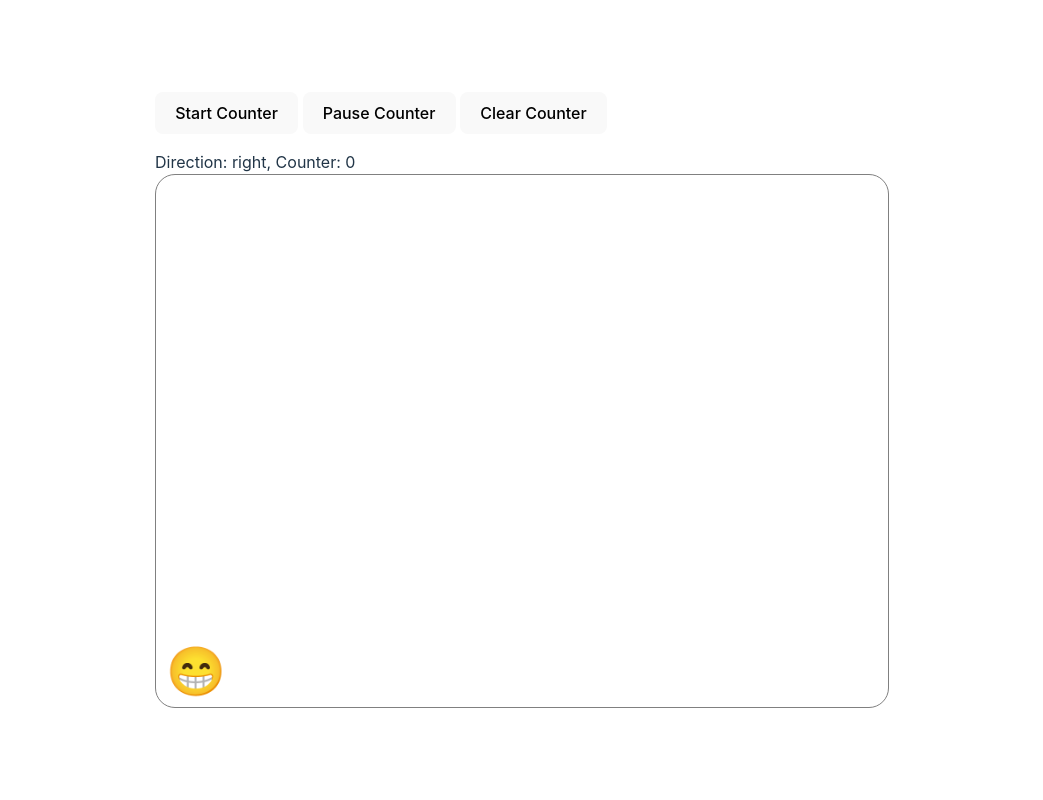
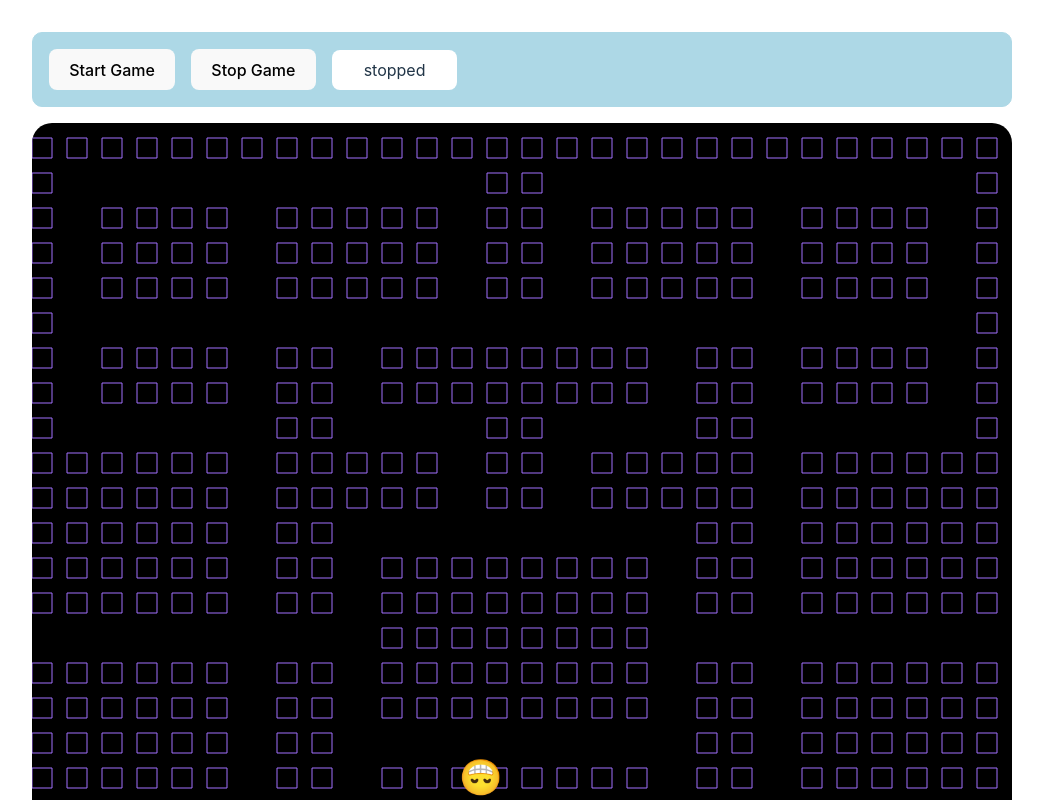
Before and after one commit to MaxRubel/pac-max, a Svelte app: page / in a window 1280 px wide. Shown: the top 800 px of the page, without its empty margins (118-1161 px from the left). Built offline with nearby package versions, Linux system fonts and the light colour scheme.

Commit message:
can move the guy

```diff
--- /dev/null
+++ b/gameboard.ts
@@ -0,0 +1,31 @@
+//prettier-ignore
+export const gameBoard = [
+  [1, 1, 1, 1, 1, 1, 1, 1, 1, 1, 1, 1, 1, 1, 1, 1, 0, 1, 1, 1, 1, 1, 1, 1, 1, 1, 1, 1, 1, 1, 1],
+  [1, 0, 0, 0, 0, 1, 1, 0, 0, 0, 0, 1, 1, 1, 1, 1, 0, 1, 1, 1, 1, 1, 0, 0, 0, 0, 0, 0, 0, 0, 1],
+  [1, 0, 1, 1, 0, 1, 1, 0, 1, 1, 0, 1, 1, 1, 1, 1, 0, 1, 1, 1, 1, 1, 0, 1, 1, 0, 1, 1, 1, 0, 1],
+  [1, 0, 1, 1, 0, 0, 0, 0, 1, 1, 0, 1, 1, 1, 1, 1, 0, 1, 1, 1, 1, 1, 0, 1, 1, 0, 1, 1, 1, 0, 1],
+  [1, 0, 1, 1, 0, 1, 1, 1, 1, 1, 0, 1, 1, 1, 1, 1, 0, 1, 1, 1, 1, 1, 0, 1, 1, 0, 1, 1, 1, 0, 1],
+  [1, 0, 1, 1, 0, 1, 1, 1, 1, 1, 0, 1, 1, 1, 1, 1, 0, 1, 1, 1, 1, 1, 0, 1, 1, 0, 1, 1, 1, 0, 1],
+  [1, 0, 1, 1, 0, 0, 0, 0, 0, 0, 0, 0, 0, 0, 0, 0, 0, 0, 0, 0, 0, 0, 0, 0, 0, 0, 0, 0, 0, 0, 1],
+  [1, 0, 1, 1, 1, 1, 1, 0, 1, 1, 0, 1, 1, 1, 1, 1, 0, 1, 1, 1, 1, 1, 1, 1, 1, 0, 1, 1, 1, 0, 1],
+  [1, 0, 1, 1, 1, 1, 1, 0, 1, 1, 0, 1, 1, 1, 1, 1, 0, 1, 1, 1, 1, 1, 1, 1, 1, 0, 1, 1, 1, 0, 1],
+  [1, 0, 1, 1, 0, 0, 0, 0, 1, 1, 0, 0, 0, 0, 0, 0, 0, 0, 0, 0, 1, 1, 0, 0, 0, 0, 1, 1, 1, 0, 1],
+  [1, 0, 1, 1, 0, 1, 1, 0, 1, 1, 0, 1, 1, 0, 1, 1, 1, 1, 1, 0, 1, 1, 0, 1, 1, 0, 1, 1, 1, 0, 1],
+  [1, 0, 1, 1, 0, 1, 1, 0, 1, 1, 0, 1, 1, 0, 1, 1, 1, 1, 1, 0, 1, 1, 0, 1, 1, 0, 1, 1, 1, 0, 1],
+  [1, 0, 0, 0, 0, 1, 1, 0, 0, 0, 0, 1, 1, 0, 1, 1, 1, 1, 1, 0, 0, 0, 0, 1, 1, 0, 0, 0, 0, 0, 1],
+  [1, 0, 1, 1, 1, 1, 1, 0, 1, 1, 1, 1, 1, 0, 1, 1, 1, 1, 1, 0, 1, 1, 1, 1, 1, 0, 1, 1, 1, 1, 1],
+  [1, 0, 1, 1, 1, 1, 1, 0, 1, 1, 1, 1, 1, 0, 1, 1, 1, 1, 1, 0, 1, 1, 1, 1, 1, 0, 1, 1, 1, 1, 1],
+  [1, 0, 0, 0, 0, 1, 1, 0, 0, 0, 0, 1, 1, 0, 1, 1, 1, 1, 1, 0, 0, 0, 0, 1, 1, 0, 0, 0, 0, 0, 1],
+  [1, 0, 1, 1, 0, 1, 1, 0, 1, 1, 0, 1, 1, 0, 1, 1, 1, 1, 1, 0, 1, 1, 0, 1, 1, 0, 1, 1, 1, 0, 1],
+  [1, 0, 1, 1, 0, 1, 1, 0, 1, 1, 0, 1, 1, 0, 1, 1, 1, 1, 1, 0, 1, 1, 0, 1, 1, 0, 1, 1, 1, 0, 1],
+  [1, 0, 1, 1, 0, 0, 0, 0, 1, 1, 0, 0, 0, 0, 0, 0, 0, 0, 0, 0, 1, 1, 0, 0, 0, 0, 1, 1, 1, 0, 1],
+  [1, 0, 1, 1, 1, 1, 1, 0, 1, 1, 0, 1, 1, 1, 1, 1, 0, 1, 1, 1, 1, 1, 1, 1, 1, 0, 1, 1, 1, 0, 1],
+  [1, 0, 1, 1, 1, 1, 1, 0, 1, 1, 0, 1, 1, 1, 1, 1, 0, 1, 1, 1, 1, 1, 1, 1, 1, 0, 1, 1, 1, 0, 1],
+  [1, 0, 1, 1, 0, 0, 0, 0, 0, 0, 0, 0, 0, 0, 0, 0, 0, 0, 0, 0, 0, 0, 0, 0, 0, 0, 0, 0, 0, 0, 1],
+  [1, 0, 1, 1, 0, 1, 1, 1, 1, 1, 0, 1, 1, 1, 1, 1, 0, 1, 1, 1, 1, 1, 0, 1, 1, 0, 1, 1, 1, 0, 1],
+  [1, 0, 1, 1, 0, 1, 1, 1, 1, 1, 0, 1, 1, 1, 1, 1, 0, 1, 1, 1, 1, 1, 0, 1, 1, 0, 1, 1, 1, 0, 1],
+  [1, 0, 1, 1, 0, 0, 0, 0, 1, 1, 0, 1, 1, 1, 1, 1, 0, 1, 1, 1, 1, 1, 0, 1, 1, 0, 1, 1, 1, 0, 1],
+  [1, 0, 1, 1, 0, 1, 1, 0, 1, 1, 0, 1, 1, 1, 1, 1, 0, 1, 1, 1, 1, 1, 0, 1, 1, 0, 1, 1, 1, 0, 1],
+  [1, 0, 0, 0, 0, 1, 1, 0, 0, 0, 0, 1, 1, 1, 1, 1, 0, 1, 1, 1, 1, 1, 0, 0, 0, 0, 0, 0, 0, 0, 1],
+  [1, 1, 1, 1, 1, 1, 1, 1, 1, 1, 1, 1, 1, 1, 1, 1, 0, 1, 1, 1, 1, 1, 1, 1, 1, 1, 1, 1, 1, 1, 1],
+]
--- a/src/App.svelte
+++ b/src/App.svelte
@@ -1,130 +1,192 @@
 <script lang="ts">
   import { onDestroy, onMount } from "svelte";
+  import { gameBoard } from "../gameboard";
 
-  let counter = 0;
-  let intervalId: number | null = null;
-  let direction = "right";
-  let posX = 1;
-  let posY = 0;
-  const INTERVAL_TIME = 35; // Speed of character
-  const CONTAINER_WIDTH = 66; // Adjust based on container size
-  const CONTAINER_HEIGHT = 45; // Adjust based on container size
+  let canvas: HTMLCanvasElement;
+  let ctx: CanvasRenderingContext2D | null;
+  let pacMan = { direction: "stopped", x: 11, y: 19 };
+  let intervalId: number | null;
 
-  function startCounter() {
+  const CELL_SIZE = 35;
+  const SPEED = 0.15;
+
+  function startGame() {
     intervalId = setInterval(() => {
-      counter++;
-      moveShape();
-    }, INTERVAL_TIME);
+      movePacMan();
+    }, 30);
   }
 
-  function moveShape() {
-    switch (direction) {
+  function stopGame() {
+    if (intervalId) clearInterval(intervalId);
+  }
+
+  function setupLevel() {
+    if (!ctx) return;
+
+    ctx.clearRect(0, 0, canvas.width, canvas.height);
+
+    for (let x = 0; x < gameBoard.length; x++) {
+      for (let y = 0; y < gameBoard[x].length; y++) {
+        const barrier = gameBoard[x][y];
+        if (barrier) {
+          ctx.beginPath();
+          ctx.rect(
+            x * CELL_SIZE,
+            y * CELL_SIZE,
+            CELL_SIZE - 15,
+            CELL_SIZE - 15
+          );
+          ctx.fillStyle = "black";
+          ctx.fill();
+          ctx.strokeStyle = "rgb(162, 112, 255)";
+          ctx.stroke();
+        }
+      }
+    }
+  }
+
+  function isValidMove(x: number, y: number): boolean {
+    const trueX = Math.round(x);
+    const trueY = Math.round(y);
+    return gameBoard[trueX][trueY] !== 1;
+  }
+
+  function movePacMan() {
+    if (!ctx) return;
+
+    let newX = pacMan.x;
+    let newY = pacMan.y;
+
+    switch (pacMan.direction) {
       case "right":
-        posX++;
-        if (posX >= CONTAINER_WIDTH) {
-          posX = CONTAINER_WIDTH;
-          direction = posY === 0 ? "up" : "down";
-        }
+        newX += SPEED;
+        break;
+      case "left":
+        newX -= SPEED;
         break;
       case "up":
-        posY++;
-        if (posY >= CONTAINER_HEIGHT) {
-          posY = CONTAINER_HEIGHT;
-          direction = posX === CONTAINER_WIDTH ? "left" : "right";
-        }
-        break;
-      case "left":
-        posX--;
-        if (posX <= 0) {
-          posX = 0;
-          direction = posY === CONTAINER_HEIGHT ? "down" : "up";
-        }
+        newY += SPEED;
         break;
       case "down":
-        posY--;
-        if (posY <= 0) {
-          posY = 0;
-          direction = posX === 0 ? "right" : "left";
-        }
+        newY -= SPEED;
         break;
     }
 
-    function handleKeyDown(e: KeyboardEvent) {
-      switch (e.key) {
-        case "ArrowLeft":
-          direction = "left";
-          break;
-        case "ArrowRight":
-          direction = "right";
-          break;
-        case "ArrowDown":
-          direction = "down";
-          break;
-        case "ArrowUp":
-          direction = "up";
-          break;
-      }
+    // Check if the new position is valid
+    if (isValidMove(newX, newY)) {
+      pacMan.x = newX;
+      pacMan.y = newY;
+    } else {
+      pacMan.direction = "stopped";
     }
 
-    document.addEventListener("keydown", handleKeyDown);
+    // Wrap around the canvas
+    pacMan.x = (pacMan.x + gameBoard.length) % gameBoard.length;
+    pacMan.y = (pacMan.y + gameBoard[0].length) % gameBoard[0].length;
 
-    // onMount(() => {
-    //   document.addEventListener("keydown", handleKeyDown);
-    // });
-    // onDestroy(() => {
-    //   document.removeEventListener("keydown", handleKeyDown);
-    // });
+    // Redraw the game
+    ctx.clearRect(0, 0, canvas.width, canvas.height);
+    setupLevel();
+    ctx.font = "35px Arial";
+    ctx.fillText("😁", pacMan.x * CELL_SIZE, (pacMan.y + 0.8) * CELL_SIZE);
   }
 
-  function stopCounter() {
-    if (intervalId) {
-      clearInterval(intervalId);
+  function handleKeydown(event: KeyboardEvent) {
+    event.preventDefault();
+    const newDirection = event.key.replace("Arrow", "").toLowerCase();
+
+    let newX = pacMan.x;
+    let newY = pacMan.y;
+
+    switch (newDirection) {
+      case "right":
+        newX += SPEED;
+        break;
+      case "left":
+        newX -= SPEED;
+        break;
+      case "up":
+        newY += SPEED;
+        break;
+      case "down":
+        newY -= SPEED;
+        break;
+      default:
+        return; // Invalid key pressed
+    }
+
+    // Check if the new direction is valid
+    if (isValidMove(newX, newY)) {
+      pacMan.direction = newDirection as "right" | "left" | "up" | "down";
+      movePacMan();
     }
   }
 
-  function clearCounter() {
-    stopCounter();
-    posX = 1;
-    posY = 0;
-    counter = 0;
-    direction = "right";
-  }
+  onMount(() => {
+    canvas.width = gameBoard.length * CELL_SIZE;
+    canvas.height = gameBoard[0].length * CELL_SIZE;
+    ctx = canvas.getContext("2d");
+
+    if (!ctx) return;
+    ctx.save();
+    ctx.translate(0, canvas.height);
+    ctx.scale(1, -1);
+    setupLevel();
+
+    if (!ctx) return;
+    ctx.font = "35px Arial";
+    ctx.fillText("😁", 12.2 * CELL_SIZE, 12.65 * CELL_SIZE);
+
+    window.addEventListener("keydown", handleKeydown);
+  });
 
   onDestroy(() => {
     if (intervalId) {
       clearInterval(intervalId);
     }
+
+    window.removeEventListener("keydown", handleKeydown);
   });
 </script>
 
-<div style="text-align: left">
-  <button on:click={startCounter}>Start Counter</button>
-  <button on:click={stopCounter}>Pause Counter</button>
-  <button on:click={clearCounter}>Clear Counter</button>
-</div>
-
-<div style="text-align: left; margin-top: 1em">
-  Direction: {direction}, Counter: {counter}
-</div>
-
-<div class="game-container">
-  <div class="game-piece" style="left: {posX * 10}px; bottom: {posY * 10}px">
-    😁
+<main>
+  <div class="game-container">
+    <div class="top-button-row">
+      <button on:click={startGame}>Start Game</button>
+      <button on:click={stopGame}>Stop Game</button>
+      <div class="stat">{pacMan.direction}</div>
+    </div>
+    <canvas class="main-canvas" bind:this={canvas}></canvas>
   </div>
-</div>
+</main>
 
 <style>
   .game-container {
-    position: relative;
-    border: 1px solid grey;
-    border-radius: 20px;
-    height: 500px;
-    width: 700px;
+    display: flex;
+    flex-direction: column;
+  }
+
+  .top-button-row {
+    display: flex;
+    align-items: center;
+    gap: 1em;
+    margin-bottom: 1em;
+    border-radius: 10px;
+    border: 1px solid lightblue;
+    background-color: lightblue;
     padding: 1em;
   }
 
-  .game-piece {
-    position: absolute;
-    font-size: 48px;
+  .stat {
+    background-color: white;
+    padding: 0.5em 2em;
+    border-radius: 8px;
+  }
+
+  .main-canvas {
+    border: black;
+    border-radius: 20px;
+    background-color: black;
+    color: rgb(162, 112, 255);
   }
 </style>
```
Also changed, not shown: gameboard.js (deleted, +0 -28 lines).
